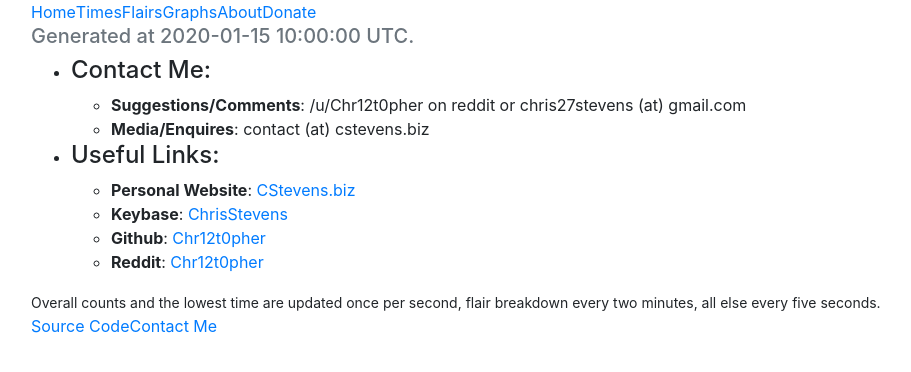
After one commit to Chr12t0pher/r-slash-thebutton, a Flask app: template templates/about.html in a window 1280 px wide. The commit adds this page. Shown: the top 372 px of the page, without its empty margins (54-965 px from the left). Run offline with Flask 2, Linux system fonts and the light colour scheme; the template is opened without the code that fills it: most values are stand-ins (such as "Sample title", 1, 10 or a date in 2020); parts of the project's set-up code (start-up, migrations or seed data) failed here and were passed over; some libraries are stand-ins or nearby versions.

```diff
--- /dev/null
+++ b/templates/about.html
@@ -0,0 +1,31 @@
+{% extends "template.html" %}
+{% set active = "about" %}
+
+{% block title %}Contact{% endblock %}
+
+{% block jumbotron %}{% endblock %}
+
+{% block main %}
+      <div class="well">
+            <ul>
+                <li>
+                    <h4>Contact Me:</h4>
+                    <ul>
+                        <li><b>Suggestions/Comments</b>: /u/Chr12t0pher on reddit or chris27stevens (at) gmail.com</li>
+                        <li><b>Media/Enquires</b>: contact (at) cstevens.biz</li>
+                    </ul>
+                </li>
+                <li>
+                    <h4>Useful Links:</h4>
+                    <ul>
+                        <li><b>Personal Website</b>: <a href="http://cstevens.biz">CStevens.biz</a></li>
+                        <li><b>Keybase</b>: <a href="https://keybase.io/chrisstevens">ChrisStevens</a></li>
+                        <li><b>Github</b>: <a href="https://github.com/Chr12t0pher">Chr12t0pher</a></li>
+                        <li><b>Reddit</b>: <a href="http://www.reddit.com/user/Chr12t0pher/">Chr12t0pher</a></li>
+                    </ul>
+                </li>
+            </ul>
+      </div>
+{% endblock %}
+
+{% block ad %}{% endblock %}
--- a/templates/template.html
+++ b/templates/template.html
@@ -33,6 +33,7 @@
                 <li{% if active == "times" %} class="active"{% endif %}><a href="/times">Times</a></li>
                 <li{% if active == "flairs" %} class="active"{% endif %}><a href="/flairs">Flairs</a></li>
                 <li{% if active == "graphs" %} class="active"{% endif %}><a href="/graphs">Graphs</a></li>
+                <li{% if active == "about" %} class="active"{% endif %}><a href="/about">About</a></li>
                 <li{% if active == "donate" %} class="active"{% endif %}><a href="/donate">Donate</a></li>
             </ul>
         </nav>
@@ -63,7 +64,7 @@
 
     <footer class="footer">
         <small>Overall counts and the lowest time are updated once per second, flair breakdown every two minutes, all else every five seconds.</small>
-        <p><a href="https://github.com/Chr12t0pher/r-slash-thebutton">Source Code</a><a href="http://cstevens.biz" class="pull-right">Visit CStevens.biz</a></p>
+        <p><a href="https://github.com/Chr12t0pher/r-slash-thebutton">Source Code</a><a href="/about" class="pull-right">Contact Me</a></p>
     </footer>
 </div> <!-- /container -->
 
```
